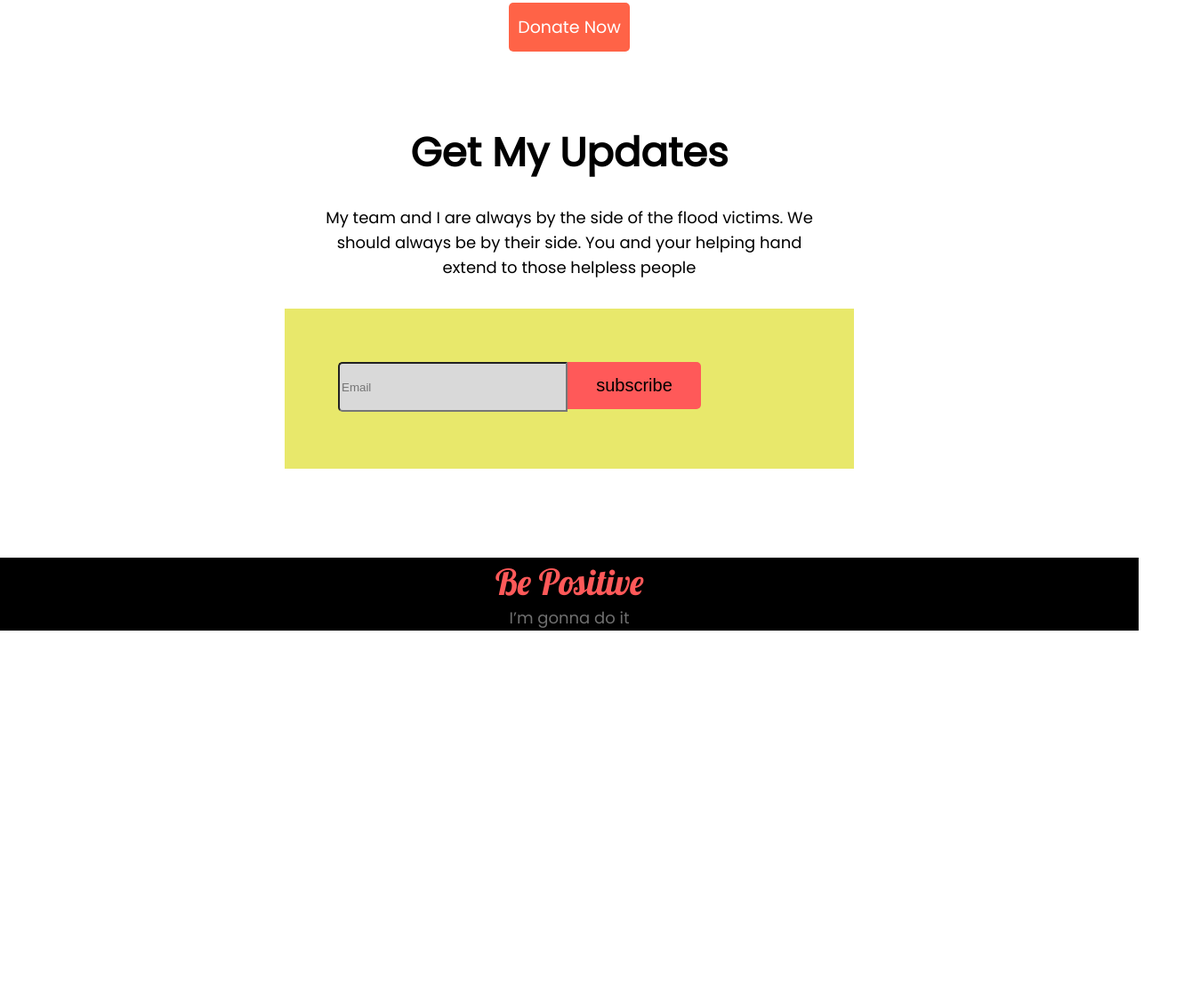
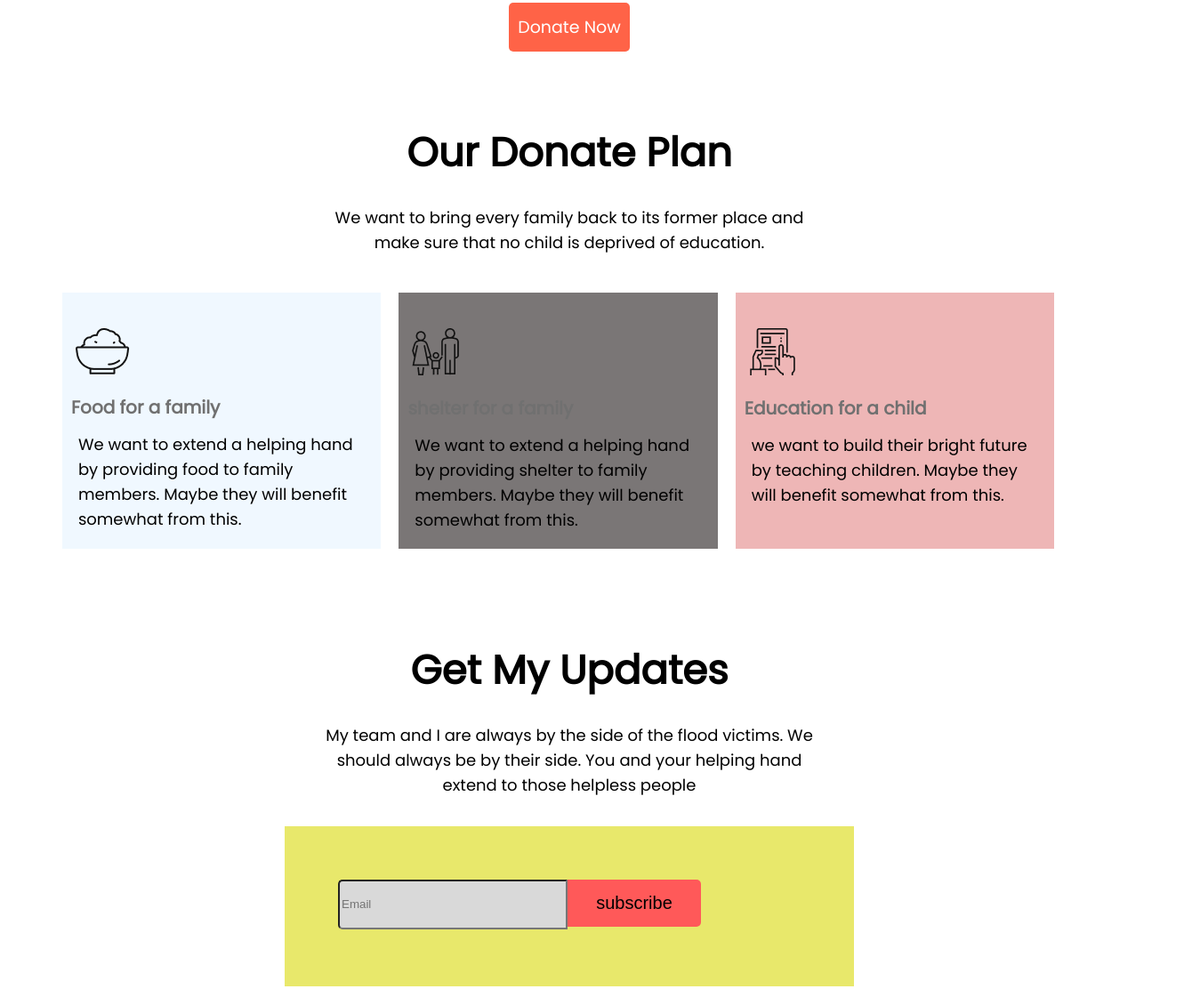
Before and after one commit to ummehabibatuhin/my-assignment-repo, a plain HTML site: page index.html in a window 1280 px wide. Shown: the part 1206-2318 px from the top of the page at 89% size, 1340 px wide, since content can reach past the window. Before the commit the page ends 1915 px from the top, so only its background shows below. Drawn offline with Linux system fonts and the light colour scheme.

Commit message:
our donater plan

```diff
--- a/index.html
+++ b/index.html
@@ -46,6 +46,29 @@
    </section>
    <section>
     <div class="today">
+        <h2>Our Donate Plan</h2>
+        <p>We want to bring every family back to its former place and make sure that no child is deprived of education.</p>
+    </div>
+        <div class="plan">
+            <div class="food donate-plan">
+                <img src="icons/food.png" alt="">
+                <h4>Food for a family</h4>
+                <p>We want to extend a helping hand by providing food to family members. Maybe they will benefit somewhat from this.</p>
+            </div>
+            <div class="family donate-plan">
+                <img src="icons/shelter.png" alt="">
+                <h4>shelter for a family</h4>
+                <p>We want to extend a helping hand by providing shelter to family members. Maybe they will benefit somewhat from this.</p>
+            </div>
+                <div class="education donate-plan">
+                    <img src="icons/Frame-1.png" alt="">
+                    <h4>Education for a child</h4>
+                    <p>we want to build their bright future by teaching children. Maybe they will benefit somewhat from this.</p>
+                </div>
+    </div>
+   </section>
+   <section>
+    <div class="today">
         <h2>Get My Updates</h2>
         <p>My team and I are always by the side of the flood victims. We should always be by their side. You and your helping hand extend to those helpless people</p>
       <div class="my-update">
--- a/style.css
+++ b/style.css
@@ -89,7 +89,34 @@ h2{
     text-align: center;
     margin: 40px;
 }
-
+.plan{
+    display: flex;
+    width: 100%;
+    margin-left: 60px;
+}
+.donate-plan{
+    width: 28%;
+    margin: 10px;
+}
+.donate-plan img{
+    margin: 40px 15px 10px;
+}
+h4{
+    font-weight: 700;
+    font-size: 20px;
+    line-height: 20px;
+    color: #707070;
+    margin: 10px;
+}
+.food{
+    background-color: aliceblue;
+}
+.family{
+    background-color: #7a7676;
+}
+.education{
+    background-color: #eeb6b6;
+}
 
 
 
```
